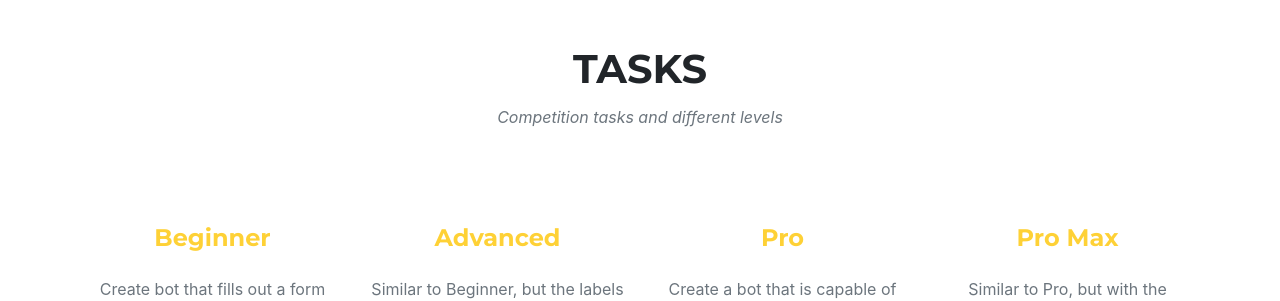
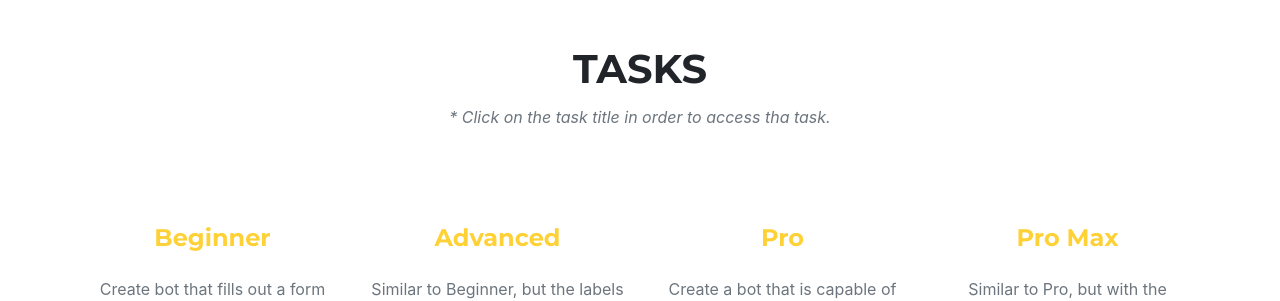
Before and after one commit to IPAResiliency-IJCAI23/IPAResiliency-IJCAI23.github.io, a Jekyll site: the page built from index.md, in a window 1280 px wide and 900 px high, scrolled down 502 px. Shown: the part 153-454 px from the top of the window. Built offline with Jekyll 4.4.1, drawn with Linux system fonts in a browser that asks for light colours; some web fonts are replaced; some of the changed text lies outside the part shown.

Commit message:
update site with contact us

```diff
--- a/_data/sitetext.yml
+++ b/_data/sitetext.yml
@@ -19,7 +19,7 @@
 
   services:
     title: "Tasks"
-    text: "Competition tasks and different levels"
+    text: "* Click on the task title in order to access tha task."
     section: details
     list:
       - title: "Beginner"
@@ -107,6 +107,7 @@
     text: ""
     # subtext: Lorem ipsum dolor sit amet, consectetur adipisicing elit. Aut eaque, laboriosam veritatis, quos non quis ad perspiciatis, totam corporis ea, alias ut unde. **Markdown** supported.
     section: team
+    contact_email: "tbd@tbd.com"
     people:
       - name: "Dr. Segev Shlomov"
         role: "AI research scientist @ IBM Research"
--- a/_includes/team.html
+++ b/_includes/team.html
@@ -31,6 +31,8 @@
 	  </div>
 	</div>
   {% endfor %}
+
+  <h4 style="margin-top: 50px">* If you have an inquiry or any questions, please do not hesitate to contact us directly at <a href="mailto:{{ site.data.sitetext[site.locale].team.contact_email }}">{{ site.data.sitetext[site.locale].team.contact_email }}</a></h4>
   </div>
   <div class="row">
 	<div class="col-lg-8 mx-auto text-center">
```
Also changed, not shown: 1 other file.
